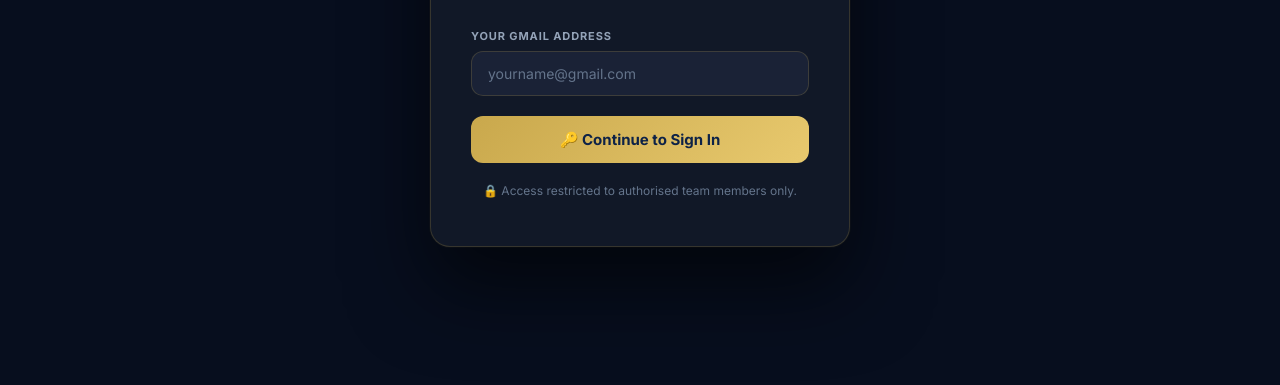
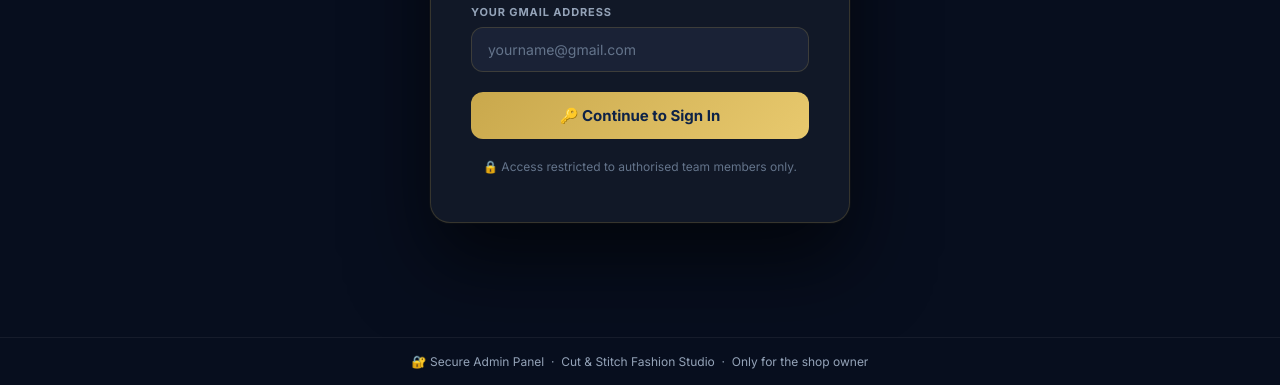
Before and after one commit to cutnstitchfashionstudio/cutnstitch, a website: page pmp.html in a window 1280 px wide. Shown: the part 415-800 px from the top of the page. Drawn offline with nearby package versions, Linux system fonts and the light colour scheme.

Commit message:
Add files via upload

```diff
--- a/pmp.html
+++ b/pmp.html
@@ -297,6 +297,9 @@
     .btn-ai:hover { transform:translateY(-1px); box-shadow:0 8px 20px rgba(124,58,237,.35); }
     .btn-ai:disabled { opacity:.6; cursor:not-allowed; transform:none; box-shadow:none; }
     .ai-hint { font-size:12px; color:var(--muted2); line-height:1.5; }
+
+    /* ── Footer ── */
+    .admin-footer { text-align:center; padding:16px; font-size:12px; color:var(--muted); border-top:1px solid var(--border2); margin-top:auto; }
 
     /* Form footer */
     .form-footer { display:flex; align-items:center; justify-content:flex-end; gap:12px; padding-top:22px; border-top:1px solid var(--border2); margin-top:10px; }
@@ -1949,5 +1952,10 @@ window.addEventListener('load', () => {
   // Button clicks trigger initGIS() on demand if GIS isn't used at load time.
 });
 </script>
+
+<div class="admin-footer">
+  🔐 Secure Admin Panel &nbsp;·&nbsp; Cut &amp; Stitch Fashion Studio &nbsp;·&nbsp; Only for the shop owner
+</div>
+
 </body>
 </html>
```
